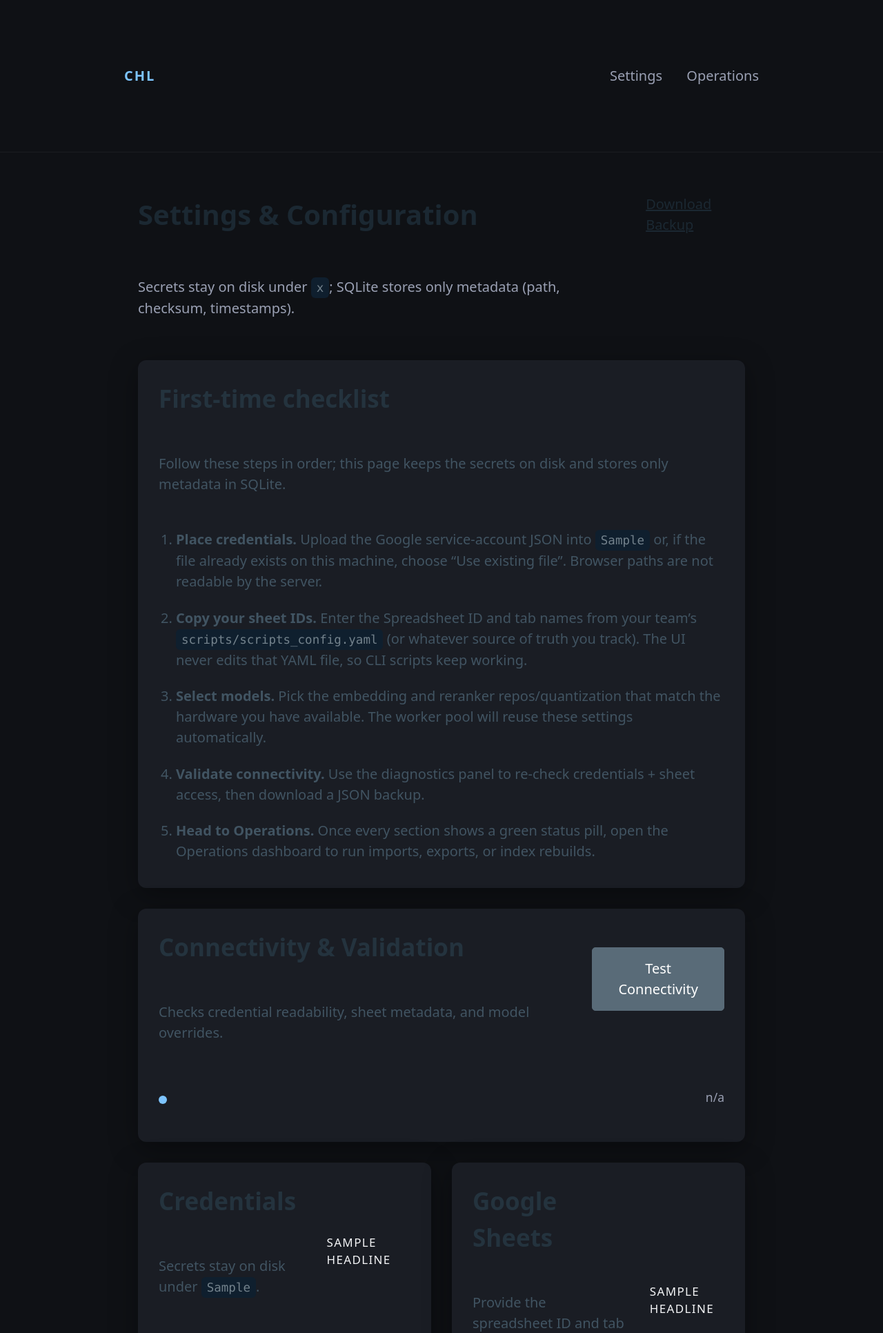
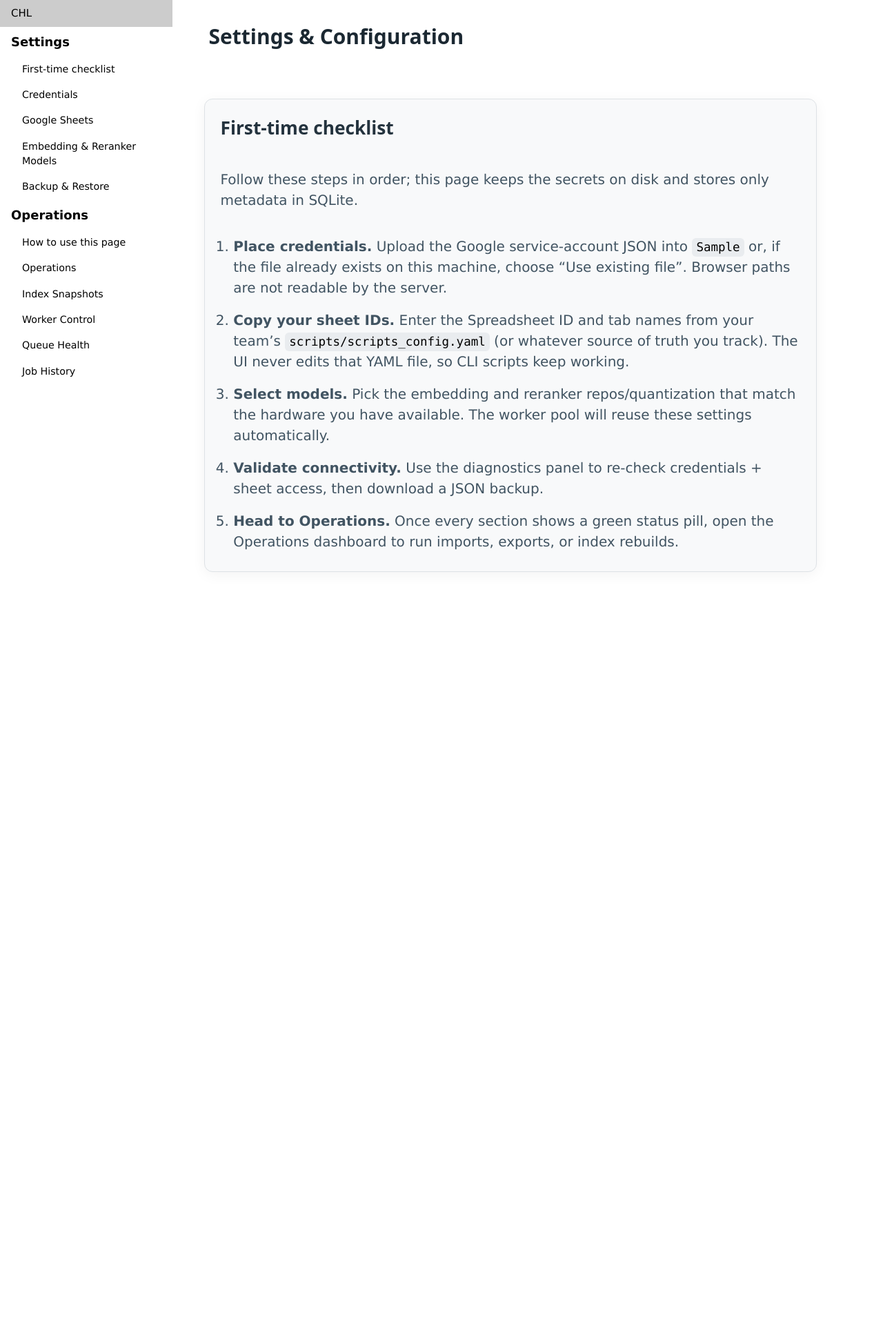
Before and after one commit to tyouritsugun/curated-heuristic-loop, a FastAPI app: template src/web/templates/settings.html in a window 1280 px wide; the page is wider, and only the part inside the window is pictured. Shown: the top 1932 px of that part at 69% size. After the commit the page ends 829 px from the top of that part, so only its background shows below. Run offline with FastAPI, Linux system fonts and the light colour scheme; the template is opened without the code that fills it: most values are stand-ins (such as "Sample title", 1, 10 or a date in 2020); data that the repository does not hold is empty; some libraries are stand-ins or nearby versions.

Commit message:
refine html

```diff
--- a/scripts/setup.py
+++ b/scripts/setup.py
@@ -723,7 +723,7 @@ def print_next_steps():
 
     print("For more information, see:")
     print("  - doc/script_commands.md")
-    print("  - doc/chl_guide.md\n")
+    print("  - doc/concept.md\n")
 
 
 def check_platform():
--- a/src/web/static/css/settings.css
+++ b/src/web/static/css/settings.css
@@ -1,10 +1,10 @@
 body {
-  background: #0f1115;
-  color: #f4f5f7;
+  background: #ffffff;
+  color: #000000;
 }
 
 .site-nav {
-  border-bottom: 1px solid rgba(255, 255, 255, 0.05);
+  border-bottom: 1px solid rgba(0, 0, 0, 0.1);
   margin-bottom: 1rem;
 }
 
@@ -22,24 +22,26 @@ body {
 .site-nav .brand {
   font-weight: 700;
   letter-spacing: 0.1em;
-  color: #7dc4ff;
+  color: #007bff;
   text-decoration: none;
 }
 
 .site-nav .links a {
   margin-left: 1rem;
   text-decoration: none;
-  color: #9aa0b3;
+  color: #6c757d;
 }
 
 .site-nav .links a.active {
-  color: #f4f5f7;
+  color: #000000;
   font-weight: 600;
 }
 
-main.container {
+.container {
   max-width: 920px;
   padding: 2rem 1rem 4rem;
+  margin-left: auto;
+  margin-right: auto;
 }
 
 .page-header {
@@ -48,10 +50,11 @@ main.container {
   justify-content: space-between;
   gap: 1rem;
   margin-bottom: 1.5rem;
+  padding: 0 1.5rem;
 }
 
 .page-header .muted {
-  color: #9aa0b3;
+  color: #6c757d;
 }
 
 .page-header .actions {
@@ -61,11 +64,12 @@ main.container {
 }
 
 .card {
-  background: #1a1d24;
+  background: #f8f9fa;
   border-radius: 12px;
   padding: 1.5rem;
   margin-bottom: 1.5rem;
-  box-shadow: 0 10px 40px rgba(0, 0, 0, 0.35);
+  box-shadow: 0 4px 20px rgba(0, 0, 0, 0.05);
+  border: 1px solid #dee2e6;
 }
 
 .ops-grid {
@@ -196,7 +200,7 @@ main.container {
   justify-content: space-between;
   align-items: center;
   padding: 0.75rem 0;
-  border-bottom: 1px solid rgba(255, 255, 255, 0.05);
+  border-bottom: 1px solid rgba(0, 0, 0, 0.1);
 }
 
 .diag-row:last-child {
@@ -214,19 +218,19 @@ main.container {
   height: 12px;
   border-radius: 50%;
   margin-top: 0.4rem;
-  background: #7dc4ff;
+  background: #17a2b8;
 }
 
 .diag-row.ok .status-dot {
-  background: #7ee787;
+  background: #28a745;
 }
 
 .diag-row.warn .status-dot {
-  background: #f88c5d;
+  background: #fd7e14;
 }
 
 .diag-row.error .status-dot {
-  background: #ff8ea2;
+  background: #dc3545;
 }
 
 .diag-title {
@@ -236,12 +240,12 @@ main.container {
 
 .diag-detail {
   margin: 0;
-  color: #9aa0b3;
+  color: #6c757d;
   font-size: 0.9rem;
 }
 
 .diag-timestamp {
-  color: #9aa0b3;
+  color: #6c757d;
 }
 
 details {
@@ -476,11 +480,34 @@ textarea {
 small.muted {
   display: block;
   margin-top: -0.5rem;
-  color: #9aa0b3;
+  color: #6c757d;
 }
 
 code {
-  background: #0f1f2e;
+  background: #e9ecef;
   padding: 0.25rem 0.4rem;
   border-radius: 6px;
+  color: #000;
 }
+
+/* Sidebar Styles */
+.main-menu {
+  font-size: 1.2em;
+  font-weight: 700;
+  padding: 16px 16px 8px 16px;
+  cursor: default;
+}
+
+.sub-menu {
+  padding-left: 32px !important; /* Indentation */
+  font-size: 0.95em;
+}
+
+/* Content Layout */
+.main-content {
+    padding: 2rem;
+}
+
+.content-wrapper {
+  max-width: 920px;
+}
--- a/src/web/templates/base.html
+++ b/src/web/templates/base.html
@@ -4,24 +4,15 @@
   <meta charset="utf-8" />
   <meta name="viewport" content="width=device-width, initial-scale=1" />
   <title>{{ title or "Curated Heuristic Loop" }}</title>
+  <link rel="stylesheet" href="https://www.w3schools.com/w3css/4/w3.css">
   <link rel="stylesheet" href="https://cdn.jsdelivr.net/npm/@picocss/pico@1.5.10/css/pico.min.css" />
   <link rel="stylesheet" href="{{ request.url_for('static', path='css/settings.css') }}" />
   <script src="https://unpkg.com/htmx.org@1.9.12" integrity="sha384-CsC25QxEqk3+rXhN3kLBXjg5eQof8I4eAbOe+tfLOcOfeUOLuO/FFKs/d4V2kM5D" crossorigin="anonymous"></script>
   <script src="https://unpkg.com/htmx.org/dist/ext/sse.js"></script>
 </head>
 <body hx-boost="true">
-  <header class="site-nav">
-    <div class="container">
-      <nav>
-        <a href="/" class="brand">CHL</a>
-        <div class="links">
-          <a href="/settings" class="{% if active_page == 'settings' %}active{% endif %}">Settings</a>
-          <a href="/operations" class="{% if active_page == 'operations' %}active{% endif %}">Operations</a>
-        </div>
-      </nav>
-    </div>
-  </header>
-  <main class="container" id="settings-root">
+  {% include "partials/sidebar.html" %}
+  <main class="main-content" style="margin-left:250px">
     {% block content %}{% endblock %}
   </main>
 </body>
--- a/src/web/templates/partials/credentials_card.html
+++ b/src/web/templates/partials/credentials_card.html
@@ -52,7 +52,7 @@
         Notes (optional)
         <input type="text" name="notes" placeholder="Visible in audit log" />
       </label>
-      <button type="submit" class="secondary">Validate Path</button>
+      <button type="submit" class="secondary">Use Existing File</button>
     </form>
     <small class="muted">Browser paths are not accessible to the server. Place the file where this process can read it (SSH, shared volume, etc.).</small>
   </details>
--- /dev/null
+++ b/src/web/templates/partials/sidebar.html
@@ -0,0 +1,18 @@
+<div class="w3-sidebar w3-bar-block w3-white" style="width:250px;position:fixed;z-index:100;">
+  <a href="/" class="w3-bar-item w3-button">CHL</a>
+
+  <div class="w3-bar-item main-menu">Settings</div>
+  <a href="/settings#checklist" class="w3-bar-item w3-button sub-menu">First-time checklist</a>
+  <a href="/settings#credentials" class="w3-bar-item w3-button sub-menu">Credentials</a>
+  <a href="/settings#sheets" class="w3-bar-item w3-button sub-menu">Google Sheets</a>
+  <a href="/settings#models" class="w3-bar-item w3-button sub-menu">Embedding & Reranker Models</a>
+  <a href="/settings#backup" class="w3-bar-item w3-button sub-menu">Backup & Restore</a>
+
+  <div class="w3-bar-item main-menu">Operations</div>
+  <a href="/operations#operations-onboarding-card" class="w3-bar-item w3-button sub-menu">How to use this page</a>
+  <a href="/operations#ops-controls-card" class="w3-bar-item w3-button sub-menu">Operations</a>
+  <a href="/operations#ops-index-card" class="w3-bar-item w3-button sub-menu">Index Snapshots</a>
+  <a href="/operations#ops-workers-card" class="w3-bar-item w3-button sub-menu">Worker Control</a>
+  <a href="/operations#ops-queue-card" class="w3-bar-item w3-button sub-menu">Queue Health</a>
+  <a href="/operations#ops-jobs-card" class="w3-bar-item w3-button sub-menu">Job History</a>
+</div>
--- a/src/web/templates/settings.html
+++ b/src/web/templates/settings.html
@@ -1,26 +1,54 @@
 {% extends "base.html" %}
 {% block content %}
+<div class="content-wrapper">
   <header class="page-header">
     <div>
       <h1>Settings &amp; Configuration</h1>
-      <p class="muted">Secrets stay on disk under <code>{{ secrets_root }}</code>; SQLite stores only metadata (path, checksum, timestamps).</p>
-    </div>
-    <div class="actions">
-      <a class="contrast" href="/ui/settings/backup">Download Backup</a>
     </div>
   </header>
 
   {% include "partials/flash.html" %}
-  {% include "partials/settings_onboarding.html" %}
 
-  {% include "partials/diagnostics_panel.html" %}
-
-  <div class="card-stack">
+  <div id="checklist" class="w3-container settings-section">
+    {% include "partials/settings_onboarding.html" %}
+  </div>
+  <div id="credentials" class="w3-container settings-section">
     {% include "partials/credentials_card.html" %}
+  </div>
+  <div id="sheets" class="w3-container settings-section">
     {% include "partials/sheets_card.html" %}
+  </div>
+  <div id="models" class="w3-container settings-section">
     {% include "partials/models_card.html" %}
   </div>
+  <div id="backup" class="w3-container settings-section">
+    {% include "partials/backup_card.html" %}
+  </div>
+</div>
+  <script>
+    document.addEventListener('DOMContentLoaded', function () {
+      function showSection(sectionId) {
+        var sections = document.getElementsByClassName('settings-section');
+        for (var i = 0; i < sections.length; i++) {
+          sections[i].style.display = 'none';
+        }
+        var section = document.getElementById(sectionId);
+        if (section) {
+          section.style.display = 'block';
+        }
+      }
 
-  {% include "partials/audit_log.html" %}
-  {% include "partials/backup_card.html" %}
+      function handleHashChange() {
+        var hash = window.location.hash.substring(1);
+        if (hash) {
+          showSection(hash);
+        } else {
+          showSection('checklist');
+        }
+      }
+
+      window.addEventListener('hashchange', handleHashChange);
+      handleHashChange(); // Show initial section
+    });
+  </script>
 {% endblock %}
```
Also changed, not shown: other parts of src/web/static/css/settings.css (+35 -35 lines), src/web/templates/operations.html (+44 -8 lines), README.md, Screenshot from 2025-11-08 12-35-47.png (added), doc/concept.md (renamed from doc/chl_guide.md), doc/manual.md (renamed from doc/chl_manual.md).
